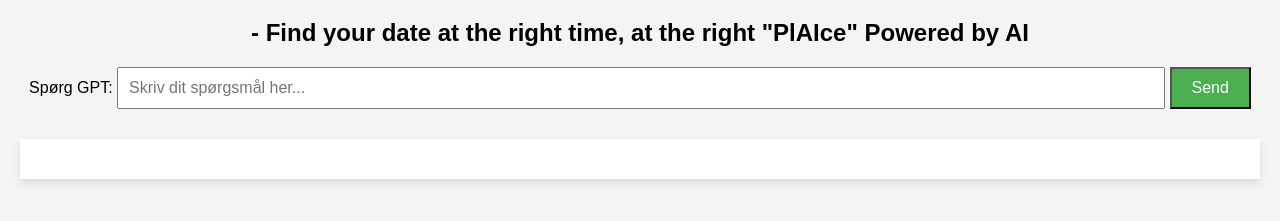
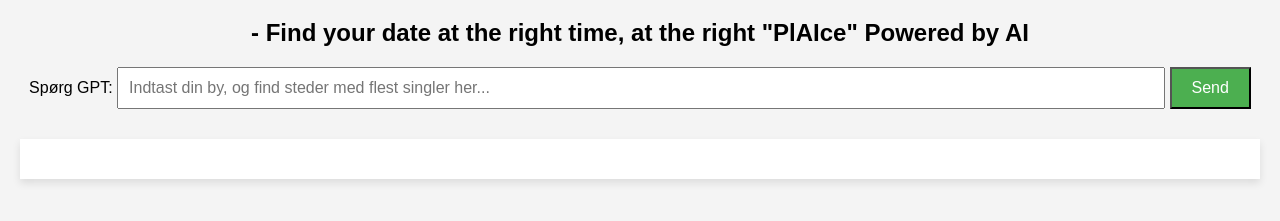
Before and after one commit to chrjep/PlAIce, a plain HTML site: page index.html in a window 1280 px wide. Shown: the part 61-282 px from the top of the page. Drawn offline with nearby package versions, Linux system fonts and the light colour scheme.

Commit message:
Update index.html

```diff
--- a/index.html
+++ b/index.html
@@ -12,7 +12,7 @@
     <h2>- Find your date at the right time, at the right "PlAIce"
 Powered by AI</h2>
     <label for="userInput">Spørg GPT:</label>
-    <input type="text" id="userInput" placeholder="Skriv dit spørgsmål her...">
+    <input type="text" id="userInput" placeholder="Indtast din by, og find steder med flest singler her...">
     <button onclick="askGPT()">Send</button>
     <div id="response"></div>
 
```
